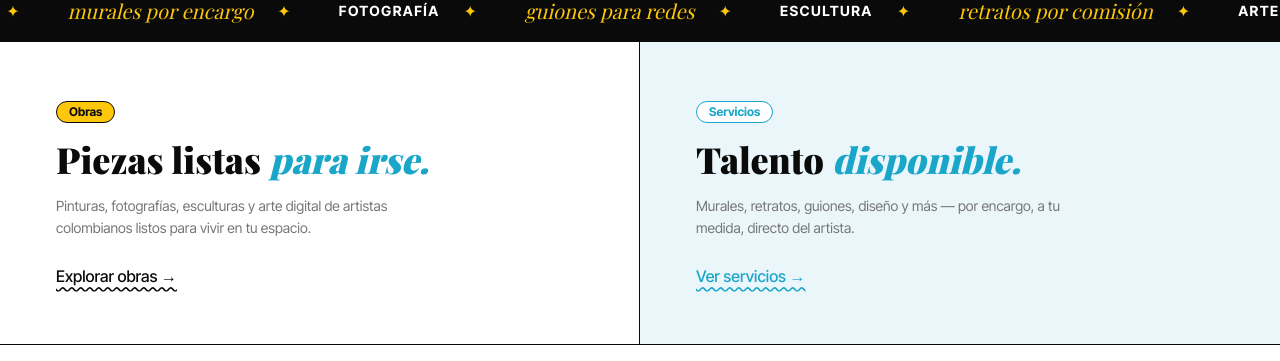
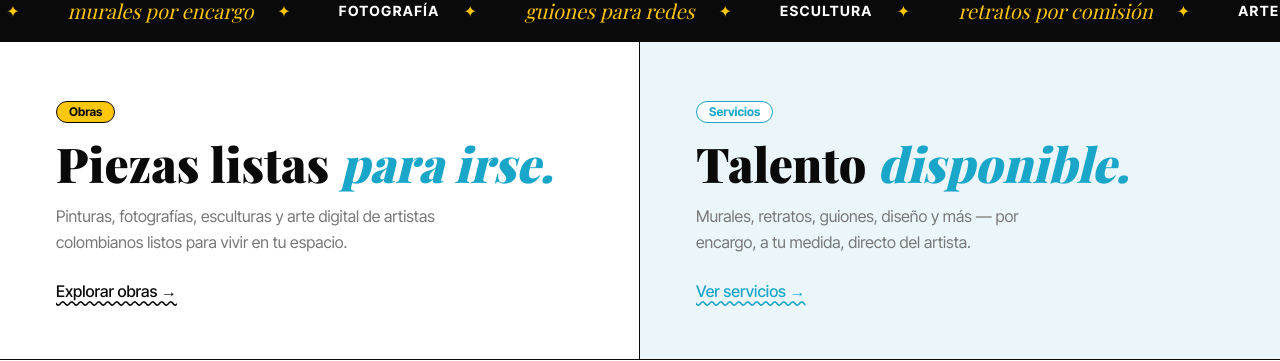
Before and after one commit to cardonanl/pasillo-publico, a Next.js app: page / in a window 1280 px wide. Shown: the part 796-1157 px from the top of the page. Built offline with nearby package versions, Linux system fonts and the light colour scheme; no server answers; the database is empty.

Commit message:
ajuste fuente landing page

```diff
--- a/app/page.tsx
+++ b/app/page.tsx
@@ -191,11 +191,11 @@ export default async function LandingPage() {
           <span className="inline-block rounded-full border border-pp-ink bg-pp-yellow px-3 py-0.5 text-xs font-bold text-pp-ink">
             Obras
           </span>
-          <h2 className="mt-4 font-display text-3xl font-black leading-tight text-pp-ink sm:text-4xl">
+          <h2 className="mt-4 font-display text-4xl font-black leading-tight text-pp-ink sm:text-5xl">
             Piezas listas{" "}
             <em className="italic text-pp-blue">para irse.</em>
           </h2>
-          <p className="mt-4 max-w-sm text-sm leading-relaxed text-pp-ink2">
+          <p className="mt-4 max-w-sm text-base leading-relaxed text-pp-ink2">
             Pinturas, fotografías, esculturas y arte digital de artistas
             colombianos listos para vivir en tu espacio.
           </p>
@@ -212,11 +212,11 @@ export default async function LandingPage() {
           <span className="inline-block rounded-full border border-pp-blue bg-white px-3 py-0.5 text-xs font-bold text-pp-blue">
             Servicios
           </span>
-          <h2 className="mt-4 font-display text-3xl font-black leading-tight text-pp-ink sm:text-4xl">
+          <h2 className="mt-4 font-display text-4xl font-black leading-tight text-pp-ink sm:text-5xl">
             Talento{" "}
             <em className="italic text-pp-blue">disponible.</em>
           </h2>
-          <p className="mt-4 max-w-sm text-sm leading-relaxed text-pp-ink2">
+          <p className="mt-4 max-w-sm text-base leading-relaxed text-pp-ink2">
             Murales, retratos, guiones, diseño y más — por encargo, a tu
             medida, directo del artista.
           </p>
```
